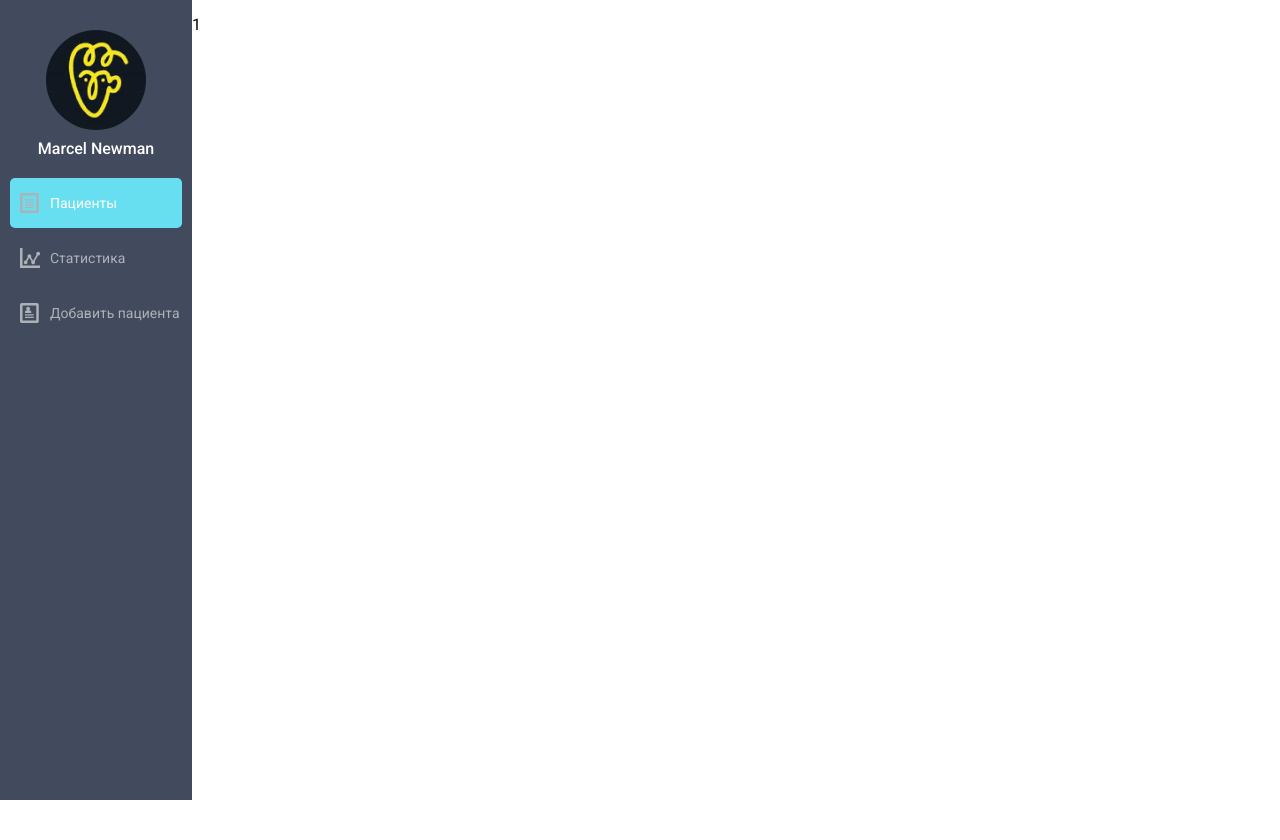
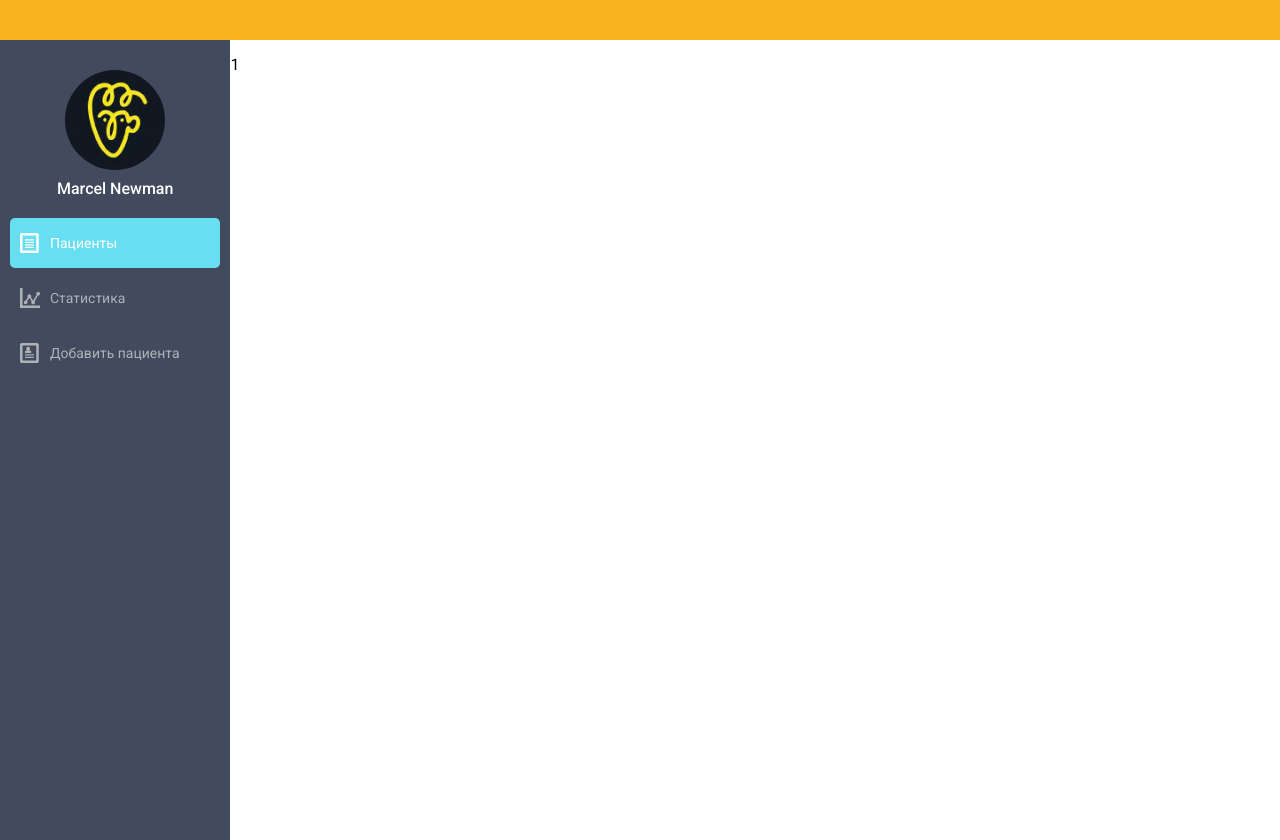
Before and after one commit to VolodymyrBuzinov/doctor-todos, a React (Create React App) app: page / in a window 1280 px wide. Before the commit the page ends 800 px from the top, so only its background shows below. Built offline with nearby package versions, Linux system fonts and the light colour scheme.

Commit message:
add header line and little fix styles

```diff
--- a/src/App.js
+++ b/src/App.js
@@ -1,14 +1,18 @@
 import Router from './Router/Router';
 import SidebarNav from './Helpers/SidebarNav/SidebarNav';
+import Header from './Helpers/Header/Header';
 import './App.scss';
 
 function App() {
   return (
     <div className="App">
-      <SidebarNav />
-      <main className="main">
-        <Router />
-      </main>
+      <Header />
+      <div className="content">
+        <SidebarNav />
+        <main className="main">
+          <Router />
+        </main>
+      </div>
     </div>
   );
 }
--- a/src/App.scss
+++ b/src/App.scss
@@ -1,5 +1,10 @@
 .App {
+  position: relative;
+}
+
+.content {
   display: flex;
+  padding-top: 40px;
 }
 .main {
   flex-grow: 1;
--- /dev/null
+++ b/src/Helpers/Header/Header.js
@@ -0,0 +1,5 @@
+import style from './Header.module.scss';
+
+export default function Header() {
+  return <header className={style.header}></header>;
+}
--- /dev/null
+++ b/src/Helpers/Header/Header.module.scss
@@ -0,0 +1,10 @@
+@import '../utils.scss';
+
+.header {
+  height: 40px;
+  background-color: $yellow-status;
+  position: fixed;
+  top: 0;
+  left: 0;
+  width: 100%;
+}
--- a/src/Helpers/SidebarNav/SidebarNav.module.scss
+++ b/src/Helpers/SidebarNav/SidebarNav.module.scss
@@ -1,11 +1,13 @@
 @import '../utils.scss';
 
 .sidebar {
-  width: 15%;
+  min-width: 18%;
   padding: 10px;
   background-color: $bg-color;
   height: 100vh;
   padding-top: 30px;
+  position: sticky;
+  top: 40px;
 }
 
 .user {
@@ -69,6 +71,9 @@
 .navLinkActive {
   color: $white-color;
   background-color: $hover-color;
+  .svg {
+    fill: $white-color;
+  }
 }
 
 .svg {
```
